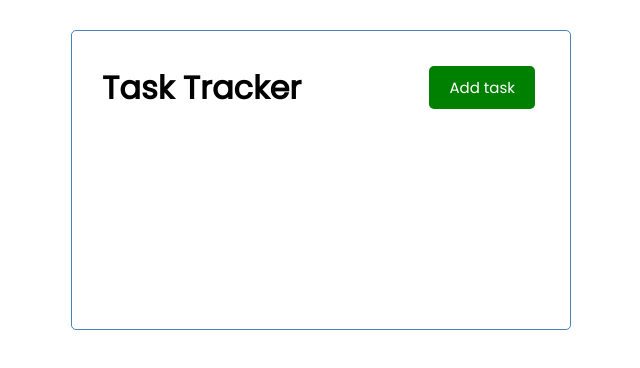
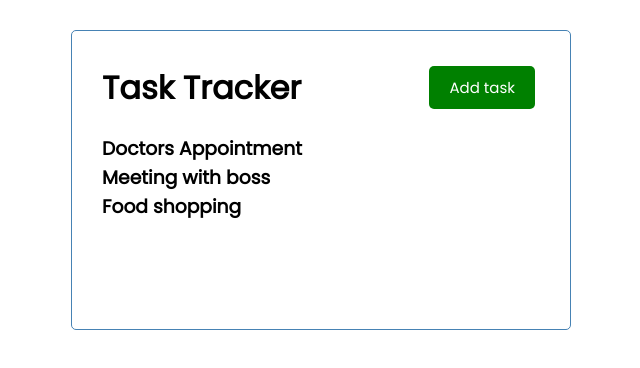
Before and after one commit to YuliiaDikun/vue-task-tracker, a Vue app: page / in a window 1280 px wide. Shown: the top 368 px of the page, without its empty margins (319-959 px from the left). Built offline with nearby package versions, Linux system fonts and the light colour scheme.

Commit message:
create: tasks list comp

```diff
--- a/src/App.vue
+++ b/src/App.vue
@@ -1,45 +1,47 @@
 <template>
   <div class="container">
     <ThisHeader title="Task Tracker" />
+    <MyTasks :tasks="tasks" />
   </div>
 </template>
 
 <script>
 import ThisHeader from "./components/Header";
+import MyTasks from "./components/Tasks";
+
 export default {
   name: "App",
   components: {
     ThisHeader,
+    MyTasks,
   },
   data() {
     return {
-      tasks: []
-    }
+      tasks: [],
+    };
   },
   created() {
     this.tasks = [
-   [
       {
         id: "1",
         text: "Doctors Appointment",
         day: "March 5th at 2:30pm",
-      reminder: true
+        reminder: true,
       },
       {
         id: "2",
         text: "Meeting with boss",
         day: "March 6th at 1:30pm",
-      reminder: true
+        reminder: true,
       },
       {
         id: "3",
         text: "Food shopping",
         day: "March 7th at 2:00pm",
-      reminder: false
-    }
-  ]
-]
-  }
+        reminder: false,
+      },
+    ];
+  },
 };
 </script>
 
--- /dev/null
+++ b/src/components/Tasks.vue
@@ -0,0 +1,14 @@
+<template>
+  <div :key="task.id" v-for="task in tasks">
+    <h3>{{ task.text }}</h3>
+  </div>
+</template>
+
+<script>
+export default {
+  name: "MyTasks",
+  props: {
+    tasks: Array,
+  },
+};
+</script>
```
Lines whose indentation alone changed are shown as unchanged.
